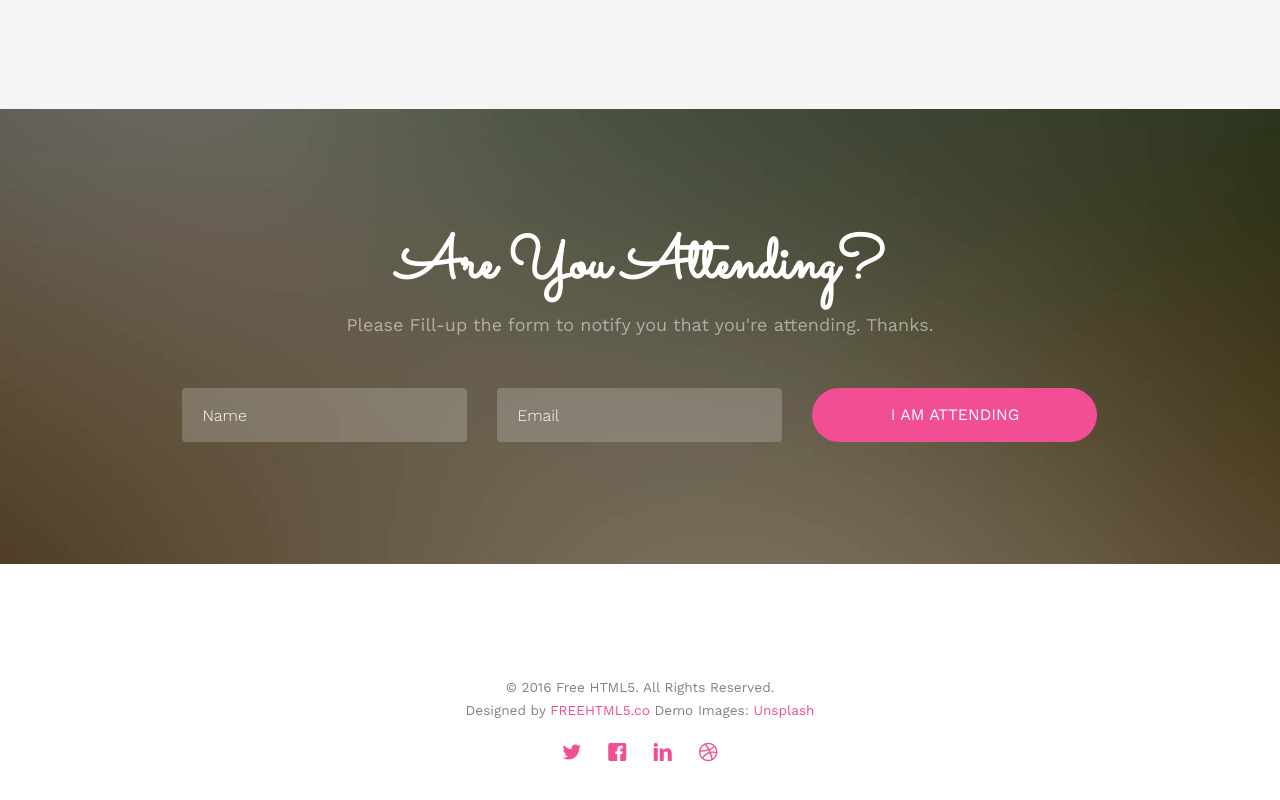
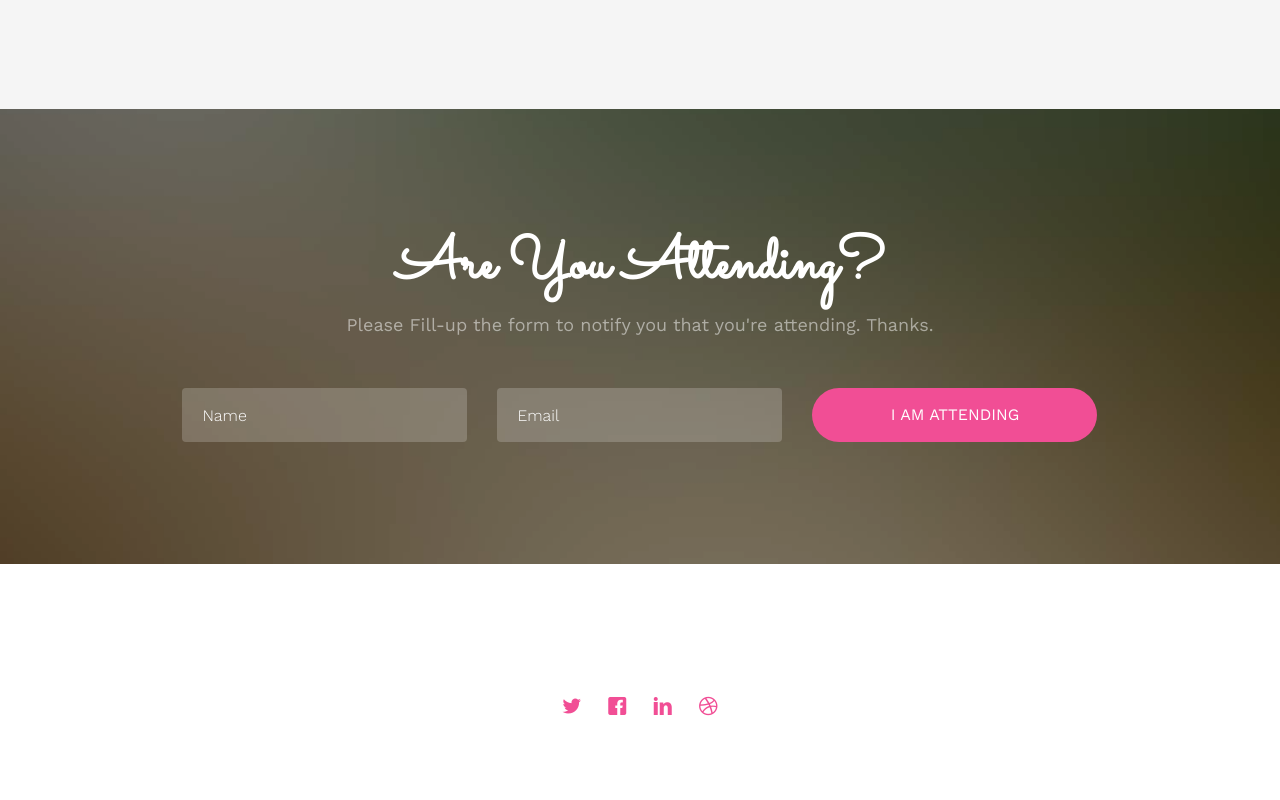
Before and after one commit to sandeepwedsprathiba/sandeepwedsprathiba, a plain HTML site: page services.html in a window 1280 px wide. Shown: the part 2102-2902 px from the top of the page. Drawn offline with nearby package versions, Linux system fonts and the light colour scheme; files whose address does not match are found by name.

Commit message:
Update services.html

```diff
--- a/services.html
+++ b/services.html
@@ -4,13 +4,13 @@
 <!--[if IE 8]>         <html class="no-js lt-ie9"> <![endif]-->
 <!--[if gt IE 8]><!--> <html class="no-js"> <!--<![endif]-->
 	<head>
-	<meta charset="utf-8">
+<!-- 	<meta charset="utf-8">
 	<meta http-equiv="X-UA-Compatible" content="IE=edge">
 	<title>Wedding &mdash; 100% Free Fully Responsive HTML5 Template by FREEHTML5.co</title>
 	<meta name="viewport" content="width=device-width, initial-scale=1">
 	<meta name="description" content="Free HTML5 Template by FREEHTML5.CO" />
 	<meta name="keywords" content="free html5, free template, free bootstrap, html5, css3, mobile first, responsive" />
-	<meta name="author" content="FREEHTML5.CO" />
+	<meta name="author" content="FREEHTML5.CO" /> -->
 
   <!--
 	//////////////////////////////////////////////////////
@@ -250,8 +250,8 @@
 			<div class="row copyright">
 				<div class="col-md-12 text-center">
 					<p>
-						<small class="block">&copy; 2016 Free HTML5. All Rights Reserved.</small>
-						<small class="block">Designed by <a href="http://freehtml5.co/" target="_blank">FREEHTML5.co</a> Demo Images: <a href="http://unsplash.co/" target="_blank">Unsplash</a></small>
+<!-- 						<small class="block">&copy; 2016 Free HTML5. All Rights Reserved.</small>
+						<small class="block">Designed by <a href="http://freehtml5.co/" target="_blank">FREEHTML5.co</a> Demo Images: <a href="http://unsplash.co/" target="_blank">Unsplash</a></small> -->
 					</p>
 					<p>
 						<ul class="fh5co-social-icons">
```
